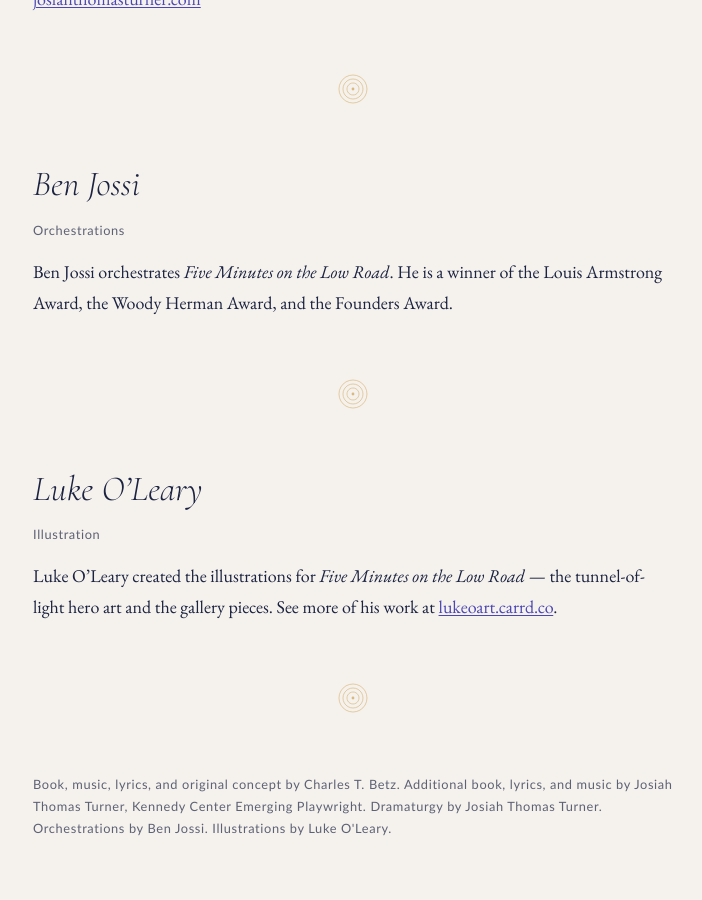
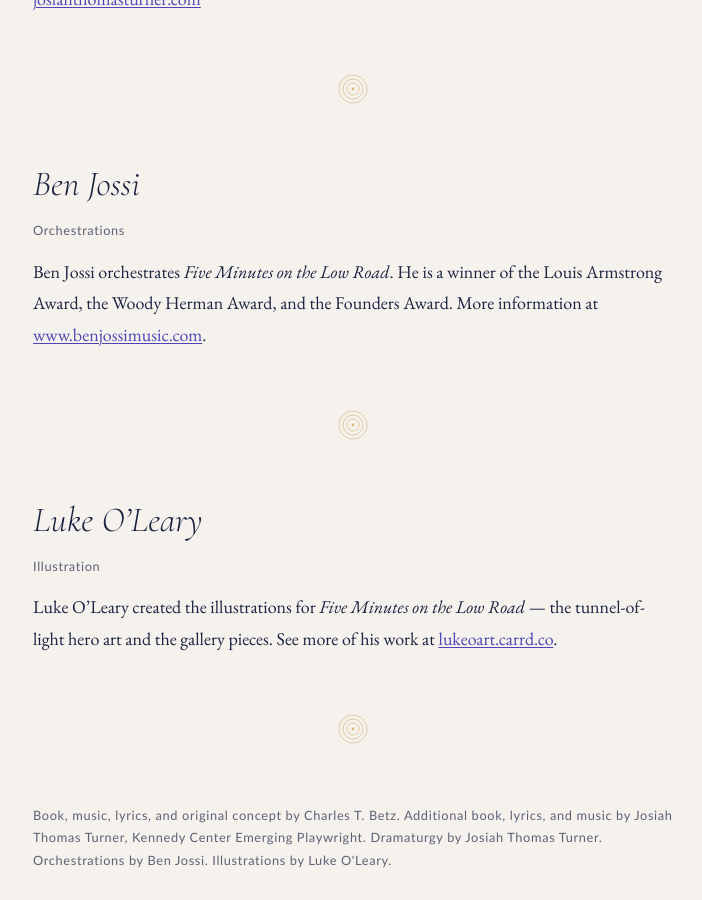
Before and after one commit to CharlesTBetz/5mlowroad, a Jekyll site: the page built from team.md, in a window 1280 px wide and 900 px high, scrolled down 1666 px. Shown: the whole window, without its empty margins (287-989 px from the left). Built offline with Jekyll 4.4.1, drawn with Linux system fonts in a browser that asks for light colours.

Commit message:
Team: add Ben Jossi website link
Co-Authored-By: Claude Opus 4.8 (1M context) <noreply@anthropic.com>
Claude-Session: https://claude.ai/code/session_015cRxXaB5iadv9MAFDv9jfY

```diff
--- a/team.md
+++ b/team.md
@@ -36,7 +36,7 @@ Josiah Thomas Turner is a writer, musician, and theater-maker. He holds an MFA i
 ## Ben Jossi
 <p class="label">Orchestrations</p>
 
-Ben Jossi orchestrates *Five Minutes on the Low Road*. He is a winner of the Louis Armstrong Award, the Woody Herman Award, and the Founders Award.
+Ben Jossi orchestrates *Five Minutes on the Low Road*. He is a winner of the Louis Armstrong Award, the Woody Herman Award, and the Founders Award. More information at [www.benjossimusic.com](https://www.benjossimusic.com/).
 
 {% include divider.html %}
 
```
